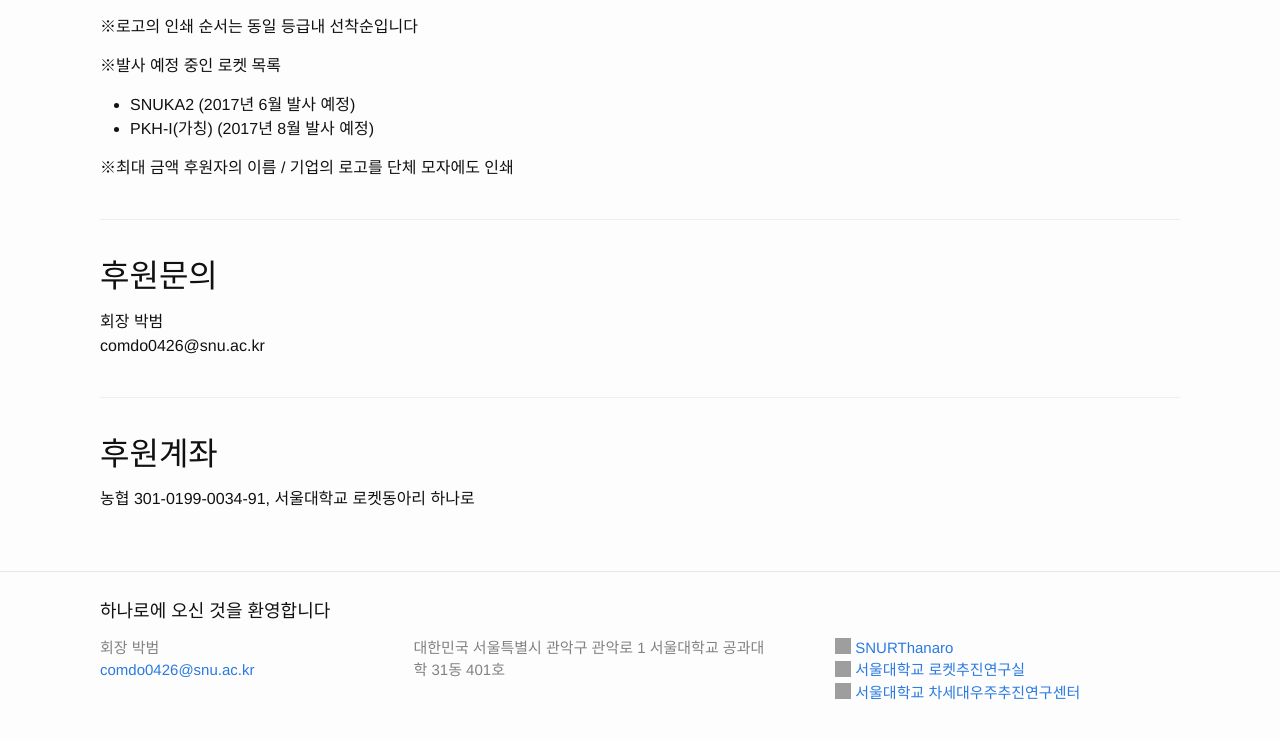
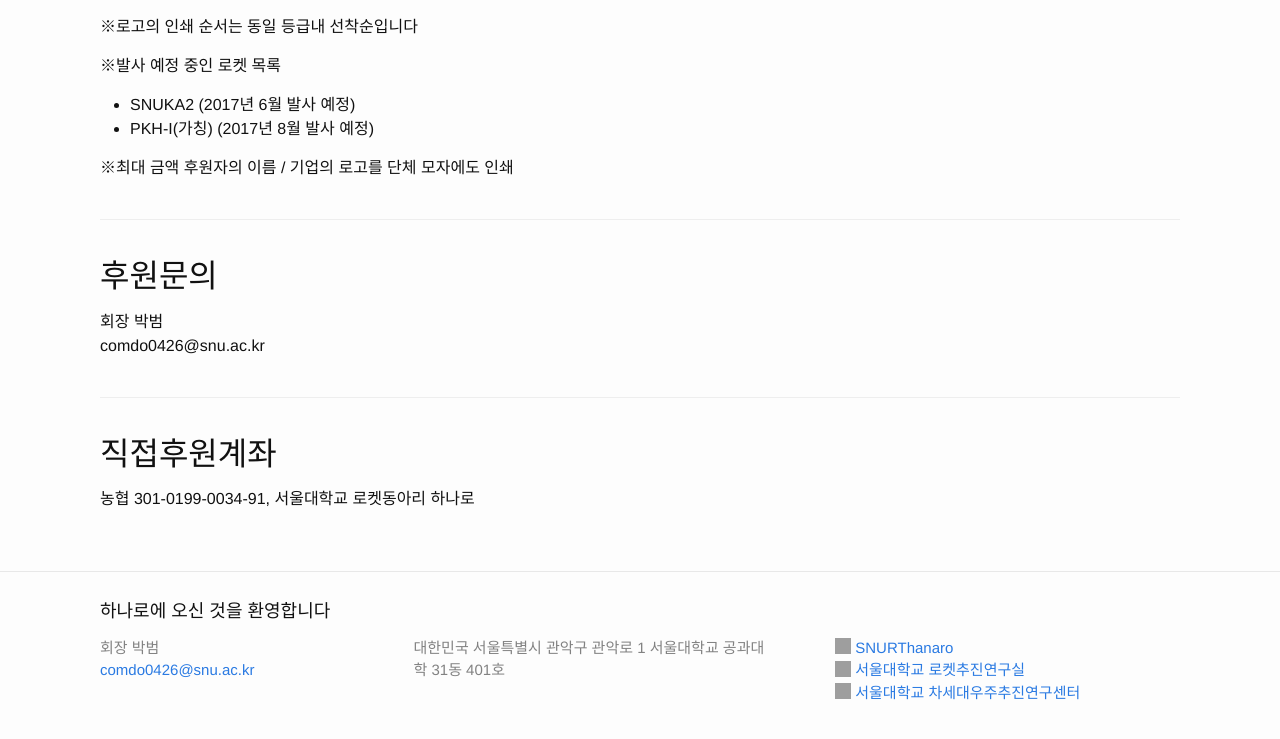
Before and after one commit to Hanaro2021/hanaro.github.io, a Jekyll site: the page built from _pages/8.support.md, in a window 1280 px wide. Shown: the part 1655-2394 px from the top of the page. Built offline with Jekyll 4.4.1, drawn with Linux system fonts in a browser that asks for light colours; nearby versions of some CDN libraries; grey boxes are pictures that could not be loaded.

Commit message:
Update 8.support.md

```diff
--- a/_pages/8.support.md
+++ b/_pages/8.support.md
@@ -61,5 +61,5 @@ comdo0426@snu.ac.kr<br/><br/>
 
 * * *
 <br/>
-<h2>후원계좌</h2>
+<h2>직접후원계좌</h2>
 농협 301-0199-0034-91, 서울대학교 로켓동아리 하나로
```
